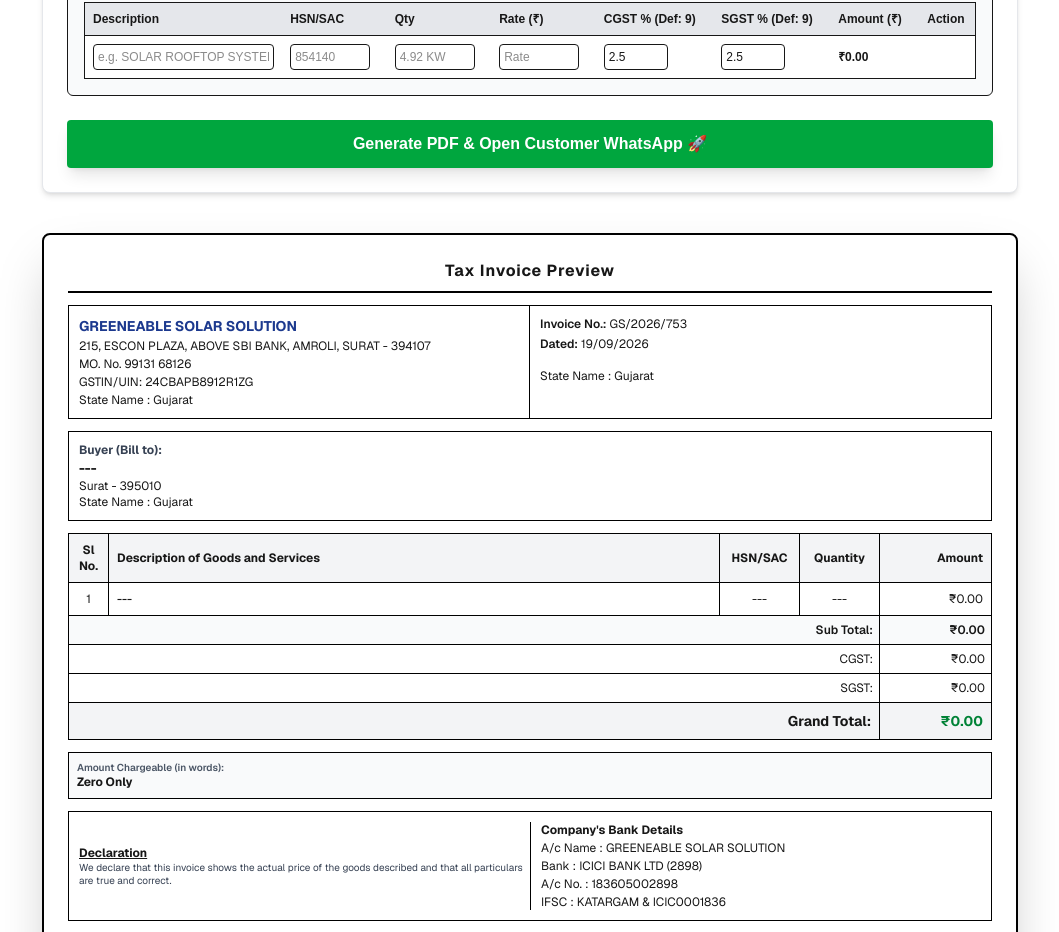
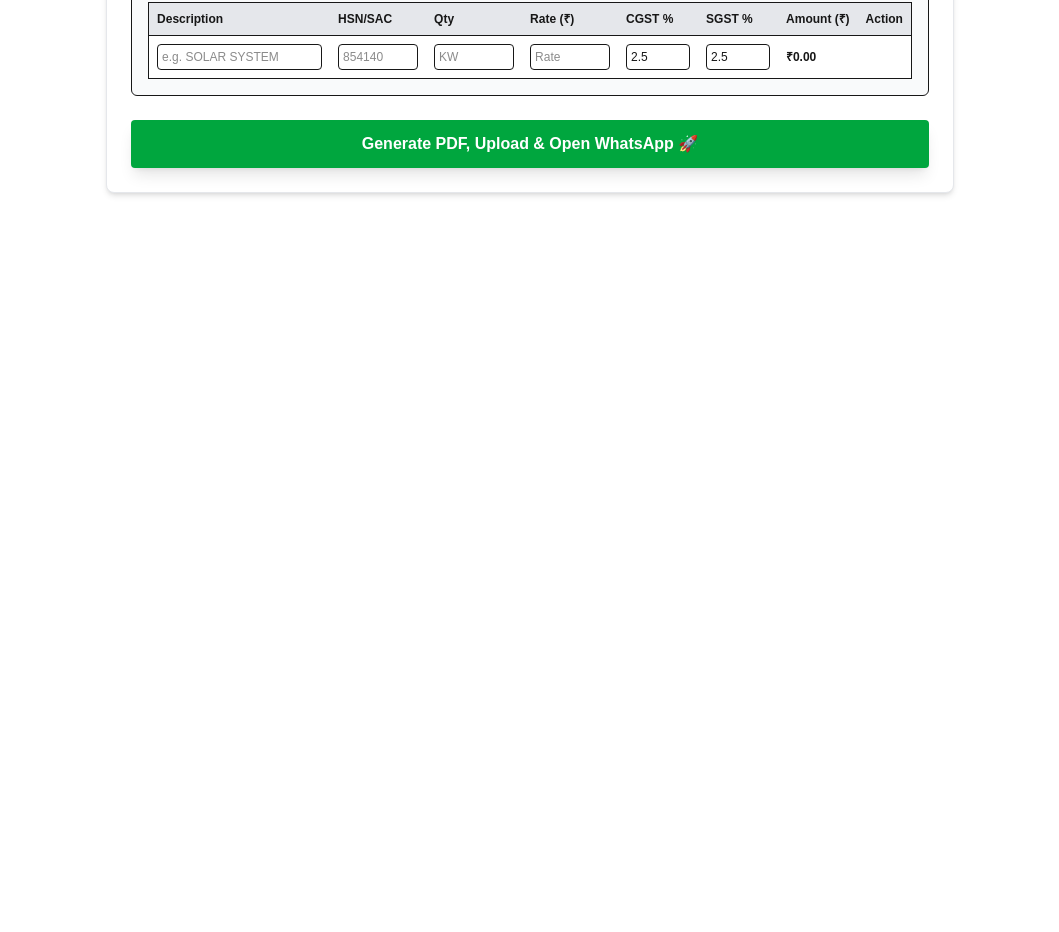
Before and after one commit to dhruvishrudraminfosys-cell/bill-next, a Next.js app: page / in a window 1280 px wide. Shown: the part 460-1392 px from the top of the page, without its empty margins (110-1169 px from the left). After the commit the page ends 800 px from the top, so only its background shows below. Built offline with nearby package versions, Linux system fonts and the light colour scheme.

Commit message:
file add

```diff
--- /dev/null
+++ b/app/api/upload-pdf/route.ts
@@ -0,0 +1,22 @@
+import { put } from '@vercel/blob';
+import { NextResponse } from 'next/server';
+
+export async function POST(request: Request) {
+  try {
+    const formData = await request.formData();
+    const file = formData.get('file') as File;
+    const filename = formData.get('filename') as string;
+
+    if (!file) {
+      return NextResponse.json({ success: false, error: 'No file provided' }, { status: 400 });
+    }
+
+    const blob = await put(`invoices/${filename}`, file, {
+      access: 'public',
+    });
+
+    return NextResponse.json({ success: true, url: blob.url });
+  } catch (error: any) {
+    return NextResponse.json({ success: false, error: error.message }, { status: 500 });
+  }
+}
--- a/app/page.tsx
+++ b/app/page.tsx
@@ -86,6 +86,7 @@ export default function SolarBillGenerator() {
   const [currentDate, setCurrentDate] = useState('');
   const [whatsappLink, setWhatsappLink] = useState('');
   const [responseMessage, setResponseMessage] = useState('');
+  const [isLoading, setIsLoading] = useState(false);
 
   useEffect(() => {
     setCurrentDate(new Date().toLocaleDateString('en-GB'));
@@ -119,7 +120,6 @@ export default function SolarBillGenerator() {
     setItems(items.filter(item => item.id !== id));
   };
 
-  // Calculations with 2 Decimal rounding
   const subTotal = Number(items.reduce((acc, curr) => acc + (Number(curr.amount) || 0), 0).toFixed(2));
 
   const totalCgstAmount = Number(items.reduce((acc, curr) => {
@@ -135,8 +135,7 @@ export default function SolarBillGenerator() {
   const grandTotal = Number((subTotal + totalCgstAmount + totalSgstAmount).toFixed(2));
   const totalTaxAmount = Number((totalCgstAmount + totalSgstAmount).toFixed(2));
 
-  // Generate Professional PDF and Direct WhatsApp Link
-
+  // Generate PDF, Upload to Vercel Blob & Open WhatsApp
   const handleGeneratePDF = async (e: React.FormEvent) => {
     e.preventDefault();
     if (!client.phone) {
@@ -144,15 +143,17 @@ export default function SolarBillGenerator() {
       return;
     }
 
+    setIsLoading(true);
+    setResponseMessage('Generating PDF & uploading to Vercel Blob...');
+
+    try {
       const doc = new jsPDF();
-
       let y = 10;
       doc.setFont('helvetica', 'bold');
       doc.setFontSize(13);
       doc.text('Tax Invoice', 105, y, { align: 'center' });
       y += 5;
 
-    // 1. Header Box
       doc.setDrawColor(0);
       doc.setLineWidth(0.2);
       doc.rect(14, y, 182, 30);
@@ -175,9 +176,8 @@ export default function SolarBillGenerator() {
 
       y += 30;
 
-    // 2. Buyer Details
-    doc.rect(14, y, 182, 20);
-    doc.line(105, y, 105, y + 20);
+      doc.rect(14, y, 182, 24);
+      doc.line(105, y, 105, y + 24);
 
       doc.setFont('helvetica', 'bold');
       doc.setFontSize(6.5);
@@ -188,10 +188,10 @@ export default function SolarBillGenerator() {
       doc.setFontSize(6.5);
       doc.text(`${client.address ? client.address + ', ' : ''}${client.city} - ${client.pincode}`, 16, y + 12);
       doc.text(`State Name : ${client.state}`, 16, y + 16);
+      doc.text(`Phone No. : +91 ${client.phone}`, 16, y + 20);
 
-    y += 20;
+      y += 24;
 
-    // 3. Items Header
       doc.setFillColor(240, 240, 240);
       doc.rect(14, y, 182, 7, 'F');
       doc.rect(14, y, 182, 7);
@@ -206,7 +206,6 @@ export default function SolarBillGenerator() {
 
       y += 7;
 
-    // Items Rows
       doc.setFont('helvetica', 'normal');
       items.forEach((item, idx) => {
         doc.rect(14, y, 182, 7);
@@ -233,7 +232,6 @@ export default function SolarBillGenerator() {
         y += 6.5;
       });
 
-    // 4. Amount in Words
       doc.rect(14, y, 182, 9);
       doc.setFontSize(6);
       doc.setFont('helvetica', 'normal');
@@ -244,7 +242,6 @@ export default function SolarBillGenerator() {
 
       y += 9;
 
-    // 5. HSN Tax Breakdown Header
       doc.setFillColor(240, 240, 240);
       doc.rect(14, y, 182, 10, 'F');
       doc.rect(14, y, 182, 10);
@@ -285,7 +282,6 @@ export default function SolarBillGenerator() {
 
       y += 6.5;
 
-    // 6. Bank Details
       doc.rect(14, y, 182, 26);
       doc.line(110, y, 110, y + 26);
 
@@ -315,48 +311,54 @@ export default function SolarBillGenerator() {
       const safeInvoiceNo = client.invoiceNo.replace(/\//g, '_');
       const fileName = `Tax_Invoice_${safeInvoiceNo}.pdf`;
 
+      // 1. Local download
       doc.save(fileName);
 
-    // Convert the PDF to a Blob
+      // 2. Upload Blob to Vercel API
       const pdfBlob = doc.output('blob');
+      const formData = new FormData();
+      formData.append('file', pdfBlob, fileName);
+      formData.append('filename', fileName);
 
-    // Send the PDF directly to WhatsApp via the backend API
-    const formData = new FormData();
-    formData.append('phone', client.phone);
-    formData.append('clientName', client.name);
-    formData.append('invoiceNo', client.invoiceNo);
-    formData.append('grandTotal', grandTotal.toLocaleString('en-IN', { minimumFractionDigits: 2, maximumFractionDigits: 2 }));
-    formData.append('pdfFile', pdfBlob, fileName);
-
-    setResponseMessage('Sending PDF to WhatsApp...');
-
-    try {
-      const response = await fetch('/api/whatsapp', {
+      const res = await fetch('/api/upload-pdf', {
         method: 'POST',
         body: formData,
       });
 
-      const result = await response.json();
+      const data = await res.json();
+      if (!data.success) throw new Error(data.error || 'Upload failed');
 
-      if (result.success) {
-        setResponseMessage(`Success! PDF downloaded and sent successfully via WhatsApp to +${client.phone} 🚀`);
-      } else {
-        setResponseMessage(`PDF downloaded, but WhatsApp failed: ${JSON.stringify(result.error)}`);
-      }
+      const downloadUrl = data.url;
+
+      // 3. Format WhatsApp link
+      const cleanPhone = client.phone.replace(/\D/g, '');
+      const finalPhone = cleanPhone.startsWith('91') ? cleanPhone : '91' + cleanPhone;
+      const formattedTotal = grandTotal.toLocaleString('en-IN', { minimumFractionDigits: 2, maximumFractionDigits: 2 });
+
+      const messageText = `Hello *${client.name || 'Customer'}*,\n\nHere is your Tax Invoice (*${client.invoiceNo}*) from *GREENEABLE SOLAR SOLUTION*:\n----------------------------------\n✅ *Grand Total:* *Rs. ${formattedTotal}*\n\n📄 *Download PDF Invoice here:*\n${downloadUrl}\n\nThank you for choosing solar energy!`;
+
+      const encodedMessage = encodeURIComponent(messageText);
+      const waUrl = `https://wa.me/${finalPhone}?text=${encodedMessage}`;
+
+      setWhatsappLink(waUrl);
+      setResponseMessage(`Success! PDF uploaded & WhatsApp link ready for +${finalPhone} 🚀`);
+      setIsLoading(false);
+
+      window.open(waUrl, '_blank');
+
     } catch (error: any) {
-      setResponseMessage(`Error connecting to WhatsApp API: ${error.message}`);
+      console.error(error);
+      setResponseMessage(`Error: ${error.message}`);
+      setIsLoading(false);
     }
   };
 
   return (
     <main className="max-w-5xl mx-auto p-6 space-y-10">
-
-      {/* 1. ADMIN INPUT FORM */}
       <div className="bg-white p-6 shadow-md rounded-lg border border-gray-200">
-        <h1 className="text-2xl font-bold mb-6 text-gray-800">Solar Bill Generator (Admin Panel)</h1>
+        <h1 className="text-2xl font-bold mb-6 text-gray-800">Solar Bill Generator (Vercel Blob + WhatsApp)</h1>
 
         <form onSubmit={handleGeneratePDF} className="space-y-6">
-
           <div className="grid grid-cols-1 md:grid-cols-3 gap-4 bg-gray-50 p-4 rounded-md border">
             <h3 className="col-span-full font-bold text-gray-700">Client & Invoice Details</h3>
             <div>
@@ -365,7 +367,7 @@ export default function SolarBillGenerator() {
             </div>
             <div>
               <label className="block text-xs font-medium text-gray-600">WhatsApp Phone (Customer Number)</label>
-              <input type="text" placeholder="9898097976" value={client.phone} onChange={e => setClient({...client, phone: e.target.value})} className="w-full p-2 border rounded text-sm mt-1 bg-white font-bold text-green-700" required />
+              <input type="tel" inputMode="numeric" maxLength={10} placeholder="9898097976" value={client.phone} onChange={e => setClient({...client, phone: e.target.value.replace(/\D/g, '').slice(0, 10)})} className="w-full p-2 border rounded text-sm mt-1 bg-white font-bold text-green-700" required />
             </div>
             <div>
               <label className="block text-xs font-medium text-gray-600">Invoice Number</label>
@@ -392,10 +394,8 @@ export default function SolarBillGenerator() {
 
           <div className="bg-gray-50 p-4 rounded-md border">
             <div className="flex justify-between items-center mb-3">
-              <h3 className="font-bold text-gray-700">Solar Items & Tax (Leave blank for default 9%)</h3>
-              <button type="button" onClick={addItemRow} className="bg-blue-600 text-white px-3 py-1 text-xs rounded font-bold hover:bg-blue-700">
-                + Add Item Row
-              </button>
+              <h3 className="font-bold text-gray-700">Solar Items & Tax</h3>
+              <button type="button" onClick={addItemRow} className="bg-blue-600 text-white px-3 py-1 text-xs rounded font-bold hover:bg-blue-700">+ Add Item Row</button>
             </div>
 
             <div className="overflow-x-auto">
@@ -406,8 +406,8 @@ export default function SolarBillGenerator() {
                     <th className="p-2">HSN/SAC</th>
                     <th className="p-2">Qty</th>
                     <th className="p-2">Rate (₹)</th>
-                    <th className="p-2">CGST % (Def: 9)</th>
-                    <th className="p-2">SGST % (Def: 9)</th>
+                    <th className="p-2">CGST %</th>
+                    <th className="p-2">SGST %</th>
                     <th className="p-2">Amount (₹)</th>
                     <th className="p-2 text-center">Action</th>
                   </tr>
@@ -415,32 +415,16 @@ export default function SolarBillGenerator() {
                 <tbody className="divide-y">
                   {items.map((item) => (
                     <tr key={item.id}>
-                      <td className="p-2">
-                        <input type="text" placeholder="e.g. SOLAR ROOFTOP SYSTEM" value={item.description} onChange={e => handleItemChange(item.id, 'description', e.target.value)} className="w-full p-1 border rounded text-xs bg-white" />
-                      </td>
-                      <td className="p-2">
-                        <input type="text" placeholder="854140" value={item.hsn} onChange={e => handleItemChange(item.id, 'hsn', e.target.value)} className="w-20 p-1 border rounded text-xs bg-white" />
-                      </td>
-                      <td className="p-2">
-                        <input type="text" placeholder="4.92 KW" value={item.qty} onChange={e => handleItemChange(item.id, 'qty', e.target.value)} className="w-20 p-1 border rounded text-xs bg-white" />
-                      </td>
-                      <td className="p-2">
-                        <input type="number" placeholder="Rate" value={item.rate} onChange={e => handleItemChange(item.id, 'rate', e.target.value)} className="w-20 p-1 border rounded text-xs bg-white" />
-                      </td>
-                      <td className="p-2">
-                        <input type="number" placeholder="9" value={item.cgstRate} onChange={e => handleItemChange(item.id, 'cgstRate', e.target.value)} className="w-16 p-1 border rounded text-xs bg-white" />
-                      </td>
-                      <td className="p-2">
-                        <input type="number" placeholder="9" value={item.sgstRate} onChange={e => handleItemChange(item.id, 'sgstRate', e.target.value)} className="w-16 p-1 border rounded text-xs bg-white" />
-                      </td>
-                      <td className="p-2 font-semibold">
-                        ₹{Number(item.amount || 0).toLocaleString('en-IN', { minimumFractionDigits: 2 })}
-                      </td>
+                      <td className="p-2"><input type="text" placeholder="e.g. SOLAR SYSTEM" value={item.description} onChange={e => handleItemChange(item.id, 'description', e.target.value)} className="w-full p-1 border rounded text-xs bg-white" /></td>
+                      <td className="p-2"><input type="text" placeholder="854140" value={item.hsn} onChange={e => handleItemChange(item.id, 'hsn', e.target.value)} className="w-20 p-1 border rounded text-xs bg-white" /></td>
+                      <td className="p-2"><input type="text" placeholder="KW" value={item.qty} onChange={e => handleItemChange(item.id, 'qty', e.target.value)} className="w-20 p-1 border rounded text-xs bg-white" /></td>
+                      <td className="p-2"><input type="number" placeholder="Rate" value={item.rate} onChange={e => handleItemChange(item.id, 'rate', e.target.value)} className="w-20 p-1 border rounded text-xs bg-white" /></td>
+                      <td className="p-2"><input type="number" placeholder="9" value={item.cgstRate} onChange={e => handleItemChange(item.id, 'cgstRate', e.target.value)} className="w-16 p-1 border rounded text-xs bg-white" /></td>
+                      <td className="p-2"><input type="number" placeholder="9" value={item.sgstRate} onChange={e => handleItemChange(item.id, 'sgstRate', e.target.value)} className="w-16 p-1 border rounded text-xs bg-white" /></td>
+                      <td className="p-2 font-semibold">₹{Number(item.amount || 0).toLocaleString('en-IN', { minimumFractionDigits: 2 })}</td>
                       <td className="p-2 text-center">
                         {items.length > 1 && (
-                          <button type="button" onClick={() => deleteItemRow(item.id)} className="text-red-600 font-bold hover:text-red-800 px-2 py-1">
-                            ✕
-                          </button>
+                          <button type="button" onClick={() => deleteItemRow(item.id)} className="text-red-600 font-bold hover:text-red-800 px-2 py-1">✕</button>
                         )}
                       </td>
                     </tr>
@@ -450,8 +434,8 @@ export default function SolarBillGenerator() {
             </div>
           </div>
 
-          <button type="submit" className="w-full bg-green-600 text-white p-3 rounded font-bold hover:bg-green-700 transition shadow-lg">
-            Generate PDF & Open Customer WhatsApp 🚀
+          <button type="submit" disabled={isLoading} className="w-full bg-green-600 text-white p-3 rounded font-bold hover:bg-green-700 transition shadow-lg disabled:bg-gray-400">
+            {isLoading ? 'Uploading & Preparing WhatsApp...' : 'Generate PDF, Upload & Open WhatsApp 🚀'}
           </button>
         </form>
 
@@ -461,112 +445,13 @@ export default function SolarBillGenerator() {
             {whatsappLink && (
               <div>
                 <a href={whatsappLink} target="_blank" rel="noopener noreferrer" className="inline-block bg-green-600 text-white px-6 py-3 rounded-lg font-bold hover:bg-green-700 shadow-md">
-                  💬 Open WhatsApp for ({client.phone}) Again
+                  💬 Open WhatsApp Chat with PDF Download Link
                 </a>
               </div>
             )}
           </div>
         )}
       </div>
-
-      {/* 2. LIVE FULL FORMAT PREVIEW */}
-      <div className="bg-white border-2 border-black p-6 shadow-2xl rounded-lg text-xs font-sans space-y-3">
-        <div className="text-center font-bold text-base border-b-2 border-black pb-2 tracking-wider">
-          Tax Invoice Preview
-        </div>
-
-        <div className="grid grid-cols-2 border border-black">
-          <div className="p-2.5 border-r border-black space-y-0.5">
-            <p className="font-bold text-sm text-blue-900">{company.name}</p>
-            <p>{company.address}, {company.city} - {company.pincode}</p>
-            <p>MO. No. {company.phone}</p>
-            <p>GSTIN/UIN: {company.gstin}</p>
-            <p>State Name : {company.state}</p>
-          </div>
-          <div className="p-2.5 space-y-1">
-            <p><span className="font-semibold">Invoice No.:</span> {client.invoiceNo || '---'}</p>
-            <p><span className="font-semibold">Dated:</span> {currentDate}</p>
-            <p className="pt-3">State Name : {company.state}</p>
-          </div>
-        </div>
-
-        <div className="grid grid-cols-2 border border-black p-2.5">
-          <div>
-            <p className="font-bold text-gray-700">Buyer (Bill to):</p>
-            <p className="font-bold text-sm">{client.name || '---'}</p>
-            <p>{client.address ? `${client.address}, ` : ''}{client.city} - {client.pincode}</p>
-            <p>State Name : {client.state}</p>
-          </div>
-        </div>
-
-        <table className="w-full border-collapse border border-black text-center">
-          <thead>
-            <tr className="border border-black bg-gray-100 font-bold">
-              <th className="border border-black p-2 w-10">Sl No.</th>
-              <th className="border border-black p-2 text-left">Description of Goods and Services</th>
-              <th className="border border-black p-2 w-20">HSN/SAC</th>
-              <th className="border border-black p-2 w-20">Quantity</th>
-              <th className="border border-black p-2 text-right w-28">Amount</th>
-            </tr>
-          </thead>
-          <tbody>
-            {items.map((item, idx) => (
-              <tr key={item.id} className="border border-black">
-                <td className="border border-black p-2">{idx + 1}</td>
-                <td className="border border-black p-2 text-left font-medium">{item.description || '---'}</td>
-                <td className="border border-black p-2">{item.hsn || '---'}</td>
-                <td className="border border-black p-2">{item.qty || '---'}</td>
-                <td className="border border-black p-2 text-right">₹{Number(item.amount || 0).toLocaleString('en-IN', { minimumFractionDigits: 2, maximumFractionDigits: 2 })}</td>
-              </tr>
-            ))}
-            <tr className="border border-black font-semibold bg-gray-50">
-              <td colSpan={4} className="border border-black p-1.5 text-right">Sub Total:</td>
-              <td className="border border-black p-1.5 text-right">₹{subTotal.toLocaleString('en-IN', { minimumFractionDigits: 2, maximumFractionDigits: 2 })}</td>
-            </tr>
-            <tr className="border border-black">
-              <td colSpan={4} className="border border-black p-1.5 text-right">CGST:</td>
-              <td className="border border-black p-1.5 text-right">₹{totalCgstAmount.toLocaleString('en-IN', { minimumFractionDigits: 2, maximumFractionDigits: 2 })}</td>
-            </tr>
-            <tr className="border border-black">
-              <td colSpan={4} className="border border-black p-1.5 text-right">SGST:</td>
-              <td className="border border-black p-1.5 text-right">₹{totalSgstAmount.toLocaleString('en-IN', { minimumFractionDigits: 2, maximumFractionDigits: 2 })}</td>
-            </tr>
-            <tr className="border border-black font-bold bg-gray-100 text-sm">
-              <td colSpan={4} className="border border-black p-2 text-right">Grand Total:</td>
-              <td className="border border-black p-2 text-right text-green-700">₹{grandTotal.toLocaleString('en-IN', { minimumFractionDigits: 2, maximumFractionDigits: 2 })}</td>
-            </tr>
-          </tbody>
-        </table>
-
-        <div className="border border-black p-2 bg-gray-50">
-          <p className="text-[10px] text-gray-600 font-semibold">Amount Chargeable (in words):</p>
-          <p className="font-bold text-xs">{numberToWords(grandTotal)}</p>
-        </div>
-
-        <div className="grid grid-cols-2 border border-black p-2.5 items-center">
-          <div>
-            <p className="font-bold underline">Declaration</p>
-            <p className="text-[10px] text-gray-700">We declare that this invoice shows the actual price of the goods described and that all particulars are true and correct.</p>
-          </div>
-          <div className="border-l border-black pl-2.5 space-y-0.5">
-            <p className="font-bold">Company's Bank Details</p>
-            <p>A/c Name : {company.name}</p>
-            <p>Bank : {company.bankName}</p>
-            <p>A/c No. : {company.accountNo}</p>
-            <p>IFSC : {company.ifsc}</p>
-          </div>
-        </div>
-
-        <div className="border border-black p-2.5 flex justify-between items-end bg-gray-50">
-          <div></div>
-          <div className="text-center font-bold">
-            <p>for {company.name}</p>
-            <p className="mt-8 text-[10px] text-gray-500">Authorised Signatory</p>
-          </div>
-        </div>
-
-      </div>
-
     </main>
   );
 }
--- a/package.json
+++ b/package.json
@@ -9,6 +9,7 @@
     "lint": "eslint"
   },
   "dependencies": {
+    "@vercel/blob": "^2.8.0",
     "html2canvas": "^1.4.1",
     "jspdf": "^4.2.1",
     "jspdf-autotable": "^5.0.8",
```
Also changed, not shown: 2 other files (tests, documents, lock files or other folders). Lines whose indentation alone changed are shown as unchanged.
